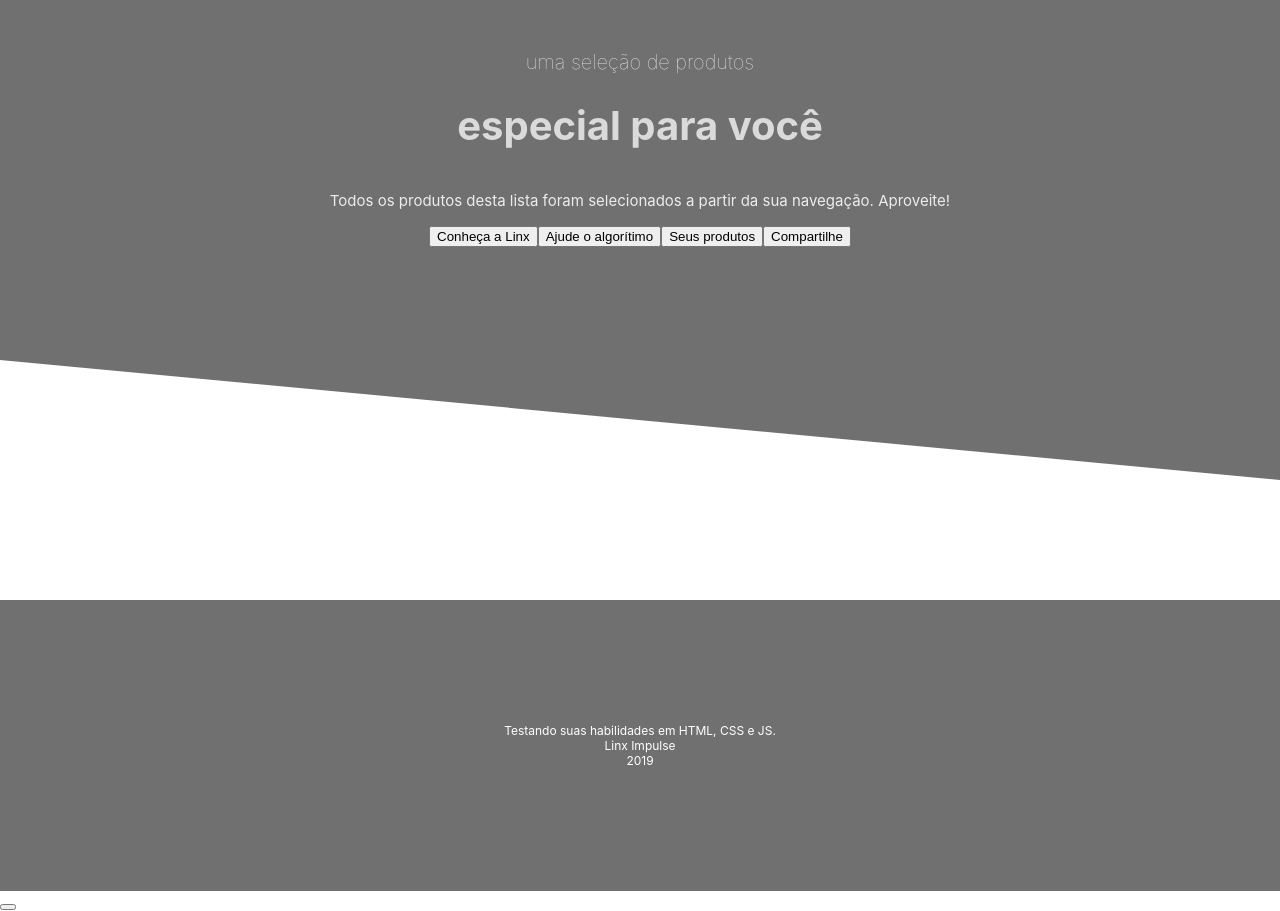
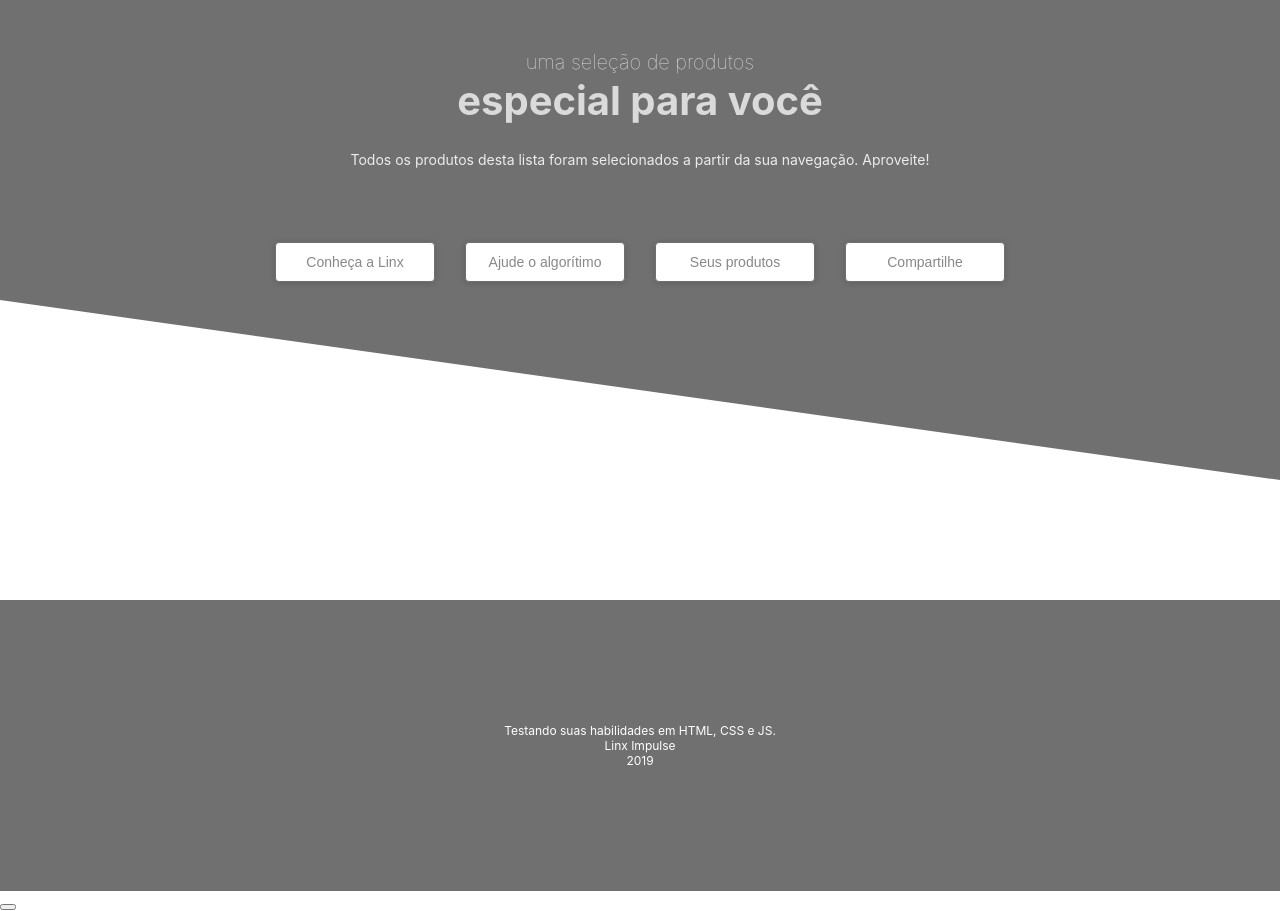
Before and after one commit to Lisandradecassia/react-mock-m5, a React (Vite) app: page / in a window 1280 px wide. Built offline with nearby package versions, Linux system fonts and the light colour scheme.

Commit message:
style: adding colors and format to buttons

```diff
--- a/src/components/Header/Header.module.css
+++ b/src/components/Header/Header.module.css
@@ -1,11 +1,12 @@
 .p {
-    font-size: 15px;
+    font-size: 14px;
+    margin-top: 0;
 }
 
 .h1 {
     opacity: 80%;
     font-size: 40px;
-    margin-top: 10px;
+    margin-top: -15px;
     color: whitesmoke;
 }
 
@@ -15,12 +16,29 @@
     margin-top: 50px;
 }
 
-.header{
+.header {
     display: flex;
     flex-direction: column;
     align-items: center;
     width: 100%;
     height: 600px;
     background: #707070;
-    clip-path: polygon(0 0, 100% 0, 100% 80%, 0 60%);
-  }
+    clip-path: polygon(0 0, 100% 0, 100% 80%, 0 50%);
+}
+
+.buttons {
+    display: flex;
+    gap: 30px;
+}
+
+.button {
+    height: 40px;
+    width: 160px;
+    background: #FFFFFF;
+    border: 1px solid #707070;
+    border-radius: 4px;
+    box-shadow: 0 1px 6px #00000029;
+    color: #888888;
+    font-size: 14px;
+    margin-top: 60px;
+}
```
